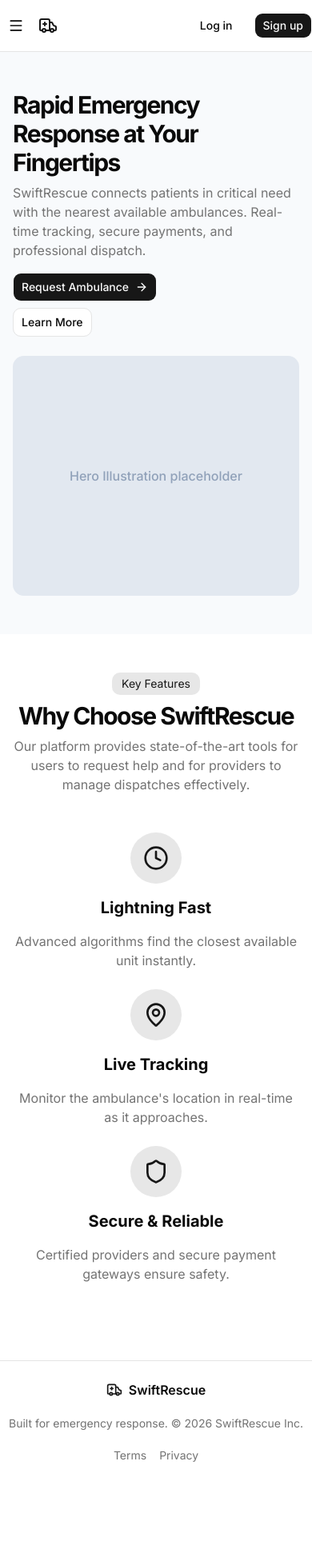
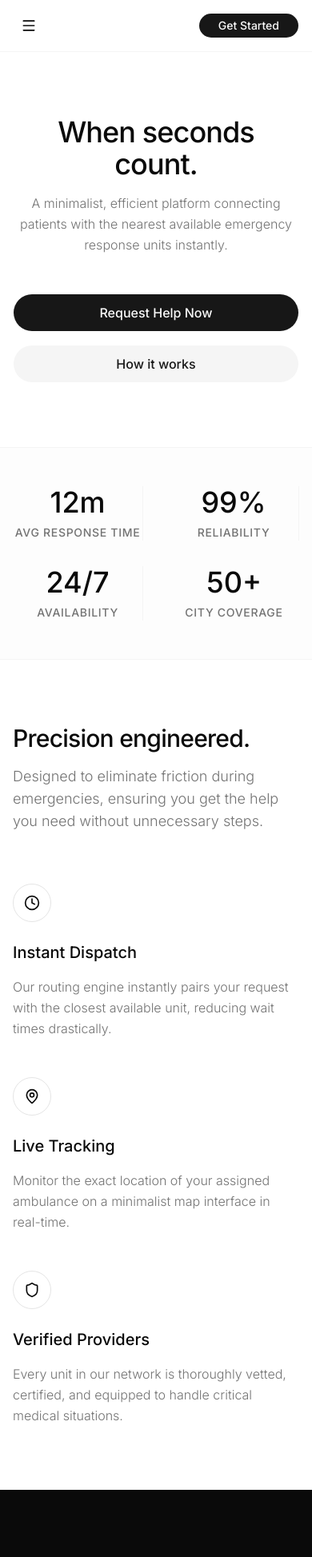
Before and after one commit to arpansarkar112/Emergency_Ambulance_Dispatch_System_frontend, a Next.js app: page / in a window 390 px wide. Shown: the top 1947 px of the page at 80% size. Before the commit the page ends 1854 px from the top, so only its background shows below. Built offline with nearby package versions, Linux system fonts and the light colour scheme.

Commit message:
style: overhaul UI to minimalist aesthetic, rename to CallAmbulance, update Google Auth and remove demo login

```diff
--- a/src/app/(auth)/login/page.tsx
+++ b/src/app/(auth)/login/page.tsx
@@ -5,7 +5,6 @@ import { Button } from "@/components/ui/button";
 import { Input } from "@/components/ui/input";
 import { Label } from "@/components/ui/label";
 import { Ambulance } from "lucide-react";
-import { OneClickLogin } from "@/components/shared/OneClickLogin";
 import { signIn } from "next-auth/react";
 import { useState } from "react";
 import { useRouter } from "next/navigation";
@@ -46,7 +45,7 @@ export default function LoginPage() {
         <div className="absolute inset-0 bg-slate-900" />
         <div className="relative z-20 flex items-center text-lg font-medium gap-2">
           <Ambulance className="h-6 w-6" />
-          SwiftRescue
+          CallAmbulance.
         </div>
         <div className="relative z-20 mt-auto">
           <blockquote className="space-y-2">
@@ -92,12 +91,31 @@ export default function LoginPage() {
                   />
                 </div>
                 <Button className="w-full" type="submit" disabled={loading}>
-                  {loading ? "Logging in..." : "🔐 Login"}
+                  {loading ? "Signing in..." : "Sign in"}
                 </Button>
               </div>
             </form>
 
-            <OneClickLogin />
+            <div className="relative">
+              <div className="absolute inset-0 flex items-center">
+                <span className="w-full border-t" />
+              </div>
+              <div className="relative flex justify-center text-xs uppercase">
+                <span className="bg-background px-2 text-muted-foreground">
+                  Or continue with
+                </span>
+              </div>
+            </div>
+
+            <Button variant="outline" type="button" disabled={loading} onClick={() => signIn("google")}>
+              <svg role="img" viewBox="0 0 24 24" className="mr-2 h-4 w-4">
+                <path
+                  fill="currentColor"
+                  d="M12.48 10.92v3.28h7.84c-.24 1.84-.853 3.187-1.787 4.133-1.147 1.147-2.933 2.4-6.053 2.4-4.827 0-8.6-3.893-8.6-8.72s3.773-8.72 8.6-8.72c2.6 0 4.507 1.027 5.907 2.347l2.307-2.307C18.747 1.44 16.133 0 12.48 0 5.867 0 .307 5.387.307 12s5.56 12 12.173 12c3.573 0 6.267-1.173 8.373-3.36 2.16-2.16 2.84-5.213 2.84-7.667 0-.76-.053-1.467-.173-2.053H12.48z"
+                />
+              </svg>
+              Google
+            </Button>
           </div>
 
           <p className="px-8 text-center text-sm text-muted-foreground">
--- a/src/app/(auth)/register/page.tsx
+++ b/src/app/(auth)/register/page.tsx
@@ -7,6 +7,7 @@ import { Label } from "@/components/ui/label";
 import { Ambulance } from "lucide-react";
 import { useState } from "react";
 import { toast } from "sonner";
+import { signIn } from "next-auth/react";
 import { useForm } from "react-hook-form";
 import { zodResolver } from "@hookform/resolvers/zod";
 import * as z from "zod";
@@ -35,7 +36,7 @@ export default function RegisterPage() {
         <div className="absolute inset-0 bg-slate-900" />
         <div className="relative z-20 flex items-center text-lg font-medium gap-2">
           <Ambulance className="h-6 w-6" />
-          SwiftRescue
+          CallAmbulance.
         </div>
         <div className="relative z-20 mt-auto">
           <blockquote className="space-y-2">
@@ -106,6 +107,27 @@ export default function RegisterPage() {
             </div>
           </form>
 
+          <div className="relative">
+            <div className="absolute inset-0 flex items-center">
+              <span className="w-full border-t" />
+            </div>
+            <div className="relative flex justify-center text-xs uppercase">
+              <span className="bg-background px-2 text-muted-foreground">
+                Or continue with
+              </span>
+            </div>
+          </div>
+
+          <Button variant="outline" type="button" disabled={loading} onClick={() => signIn("google")}>
+            <svg role="img" viewBox="0 0 24 24" className="mr-2 h-4 w-4">
+              <path
+                fill="currentColor"
+                d="M12.48 10.92v3.28h7.84c-.24 1.84-.853 3.187-1.787 4.133-1.147 1.147-2.933 2.4-6.053 2.4-4.827 0-8.6-3.893-8.6-8.72s3.773-8.72 8.6-8.72c2.6 0 4.507 1.027 5.907 2.347l2.307-2.307C18.747 1.44 16.133 0 12.48 0 5.867 0 .307 5.387.307 12s5.56 12 12.173 12c3.573 0 6.267-1.173 8.373-3.36 2.16-2.16 2.84-5.213 2.84-7.667 0-.76-.053-1.467-.173-2.053H12.48z"
+              />
+            </svg>
+            Google
+          </Button>
+
           <p className="px-8 text-center text-sm text-muted-foreground">
             Already have an account?{" "}
             <Link href="/login" className="underline underline-offset-4 hover:text-primary">
--- a/src/app/(public)/page.tsx
+++ b/src/app/(public)/page.tsx
@@ -1,81 +1,122 @@
 import Link from "next/link";
 import { Button } from "@/components/ui/button";
-import { ArrowRight, Clock, Shield, MapPin } from "lucide-react";
+import { ArrowRight, Clock, Shield, MapPin, Activity } from "lucide-react";
 
 export default function HomePage() {
   return (
-    <div className="flex flex-col items-center">
+    <div className="flex flex-col items-center bg-background text-foreground">
       {/* Hero Section */}
-      <section className="w-full py-12 md:py-24 lg:py-32 xl:py-48 bg-slate-50 dark:bg-slate-900">
-        <div className="container px-4 md:px-6">
-          <div className="grid gap-6 lg:grid-cols-[1fr_400px] lg:gap-12 xl:grid-cols-[1fr_600px]">
-            <div className="flex flex-col justify-center space-y-4">
-              <div className="space-y-2">
-                <h1 className="text-3xl font-bold tracking-tighter sm:text-5xl xl:text-6xl/none">
-                  Rapid Emergency Response at Your Fingertips
+      <section className="w-full py-20 md:py-32 lg:py-48 flex items-center justify-center">
+        <div className="container px-4 md:px-6 flex flex-col items-center text-center space-y-8">
+          <div className="space-y-4 max-w-3xl">
+            <h1 className="text-4xl font-medium tracking-tight sm:text-6xl lg:text-7xl">
+              When seconds count.
             </h1>
-                <p className="max-w-[600px] text-muted-foreground md:text-xl">
-                  SwiftRescue connects patients in critical need with the nearest available ambulances. Real-time tracking, secure payments, and professional dispatch.
+            <p className="mx-auto max-w-[600px] text-muted-foreground md:text-xl font-light leading-relaxed">
+              A minimalist, efficient platform connecting patients with the nearest available emergency response units instantly.
             </p>
           </div>
-              <div className="flex flex-col gap-2 min-[400px]:flex-row">
+          <div className="flex flex-col sm:flex-row gap-4 w-full sm:w-auto mt-4">
             <Link href="/register">
-                  <Button size="lg" className="gap-2">
-                    Request Ambulance <ArrowRight className="h-4 w-4" />
+              <Button size="lg" className="w-full sm:w-auto rounded-full px-8 h-12 text-md">
+                Request Help Now
               </Button>
             </Link>
             <Link href="/services">
-                  <Button size="lg" variant="outline">
-                    Learn More
+              <Button size="lg" variant="secondary" className="w-full sm:w-auto rounded-full px-8 h-12 text-md">
+                How it works
               </Button>
             </Link>
           </div>
         </div>
-            <div className="flex items-center justify-center">
-              <div className="relative h-[300px] w-full sm:h-[400px] lg:h-[500px] rounded-xl overflow-hidden bg-slate-200 dark:bg-slate-800 flex items-center justify-center">
-                <div className="text-slate-400 font-medium">Hero Illustration placeholder</div>
+      </section>
+
+      {/* Stats/Visual Separator */}
+      <section className="w-full border-y border-border/40 bg-muted/20 py-12">
+        <div className="container px-4 md:px-6">
+          <div className="grid grid-cols-2 md:grid-cols-4 gap-8 text-center divide-x divide-border/40">
+            <div className="space-y-2">
+              <h4 className="text-4xl font-medium">12m</h4>
+              <p className="text-sm text-muted-foreground font-medium uppercase tracking-wider">Avg Response Time</p>
             </div>
+            <div className="space-y-2">
+              <h4 className="text-4xl font-medium">99%</h4>
+              <p className="text-sm text-muted-foreground font-medium uppercase tracking-wider">Reliability</p>
+            </div>
+            <div className="space-y-2">
+              <h4 className="text-4xl font-medium">24/7</h4>
+              <p className="text-sm text-muted-foreground font-medium uppercase tracking-wider">Availability</p>
+            </div>
+            <div className="space-y-2">
+              <h4 className="text-4xl font-medium">50+</h4>
+              <p className="text-sm text-muted-foreground font-medium uppercase tracking-wider">City Coverage</p>
             </div>
           </div>
         </div>
       </section>
 
       {/* Features Section */}
-      <section className="w-full py-12 md:py-24 lg:py-32">
+      <section className="w-full py-20 md:py-32">
         <div className="container px-4 md:px-6">
-          <div className="flex flex-col items-center justify-center space-y-4 text-center">
-            <div className="space-y-2">
-              <div className="inline-block rounded-lg bg-primary/10 px-3 py-1 text-sm text-primary">
-                Key Features
+          <div className="mb-16">
+            <h2 className="text-3xl font-medium tracking-tight sm:text-4xl mb-4">Precision engineered.</h2>
+            <p className="text-muted-foreground text-lg font-light max-w-[600px]">
+              Designed to eliminate friction during emergencies, ensuring you get the help you need without unnecessary steps.
+            </p>
           </div>
-              <h2 className="text-3xl font-bold tracking-tighter sm:text-5xl">Why Choose SwiftRescue</h2>
-              <p className="max-w-[900px] text-muted-foreground md:text-xl/relaxed lg:text-base/relaxed xl:text-xl/relaxed">
-                Our platform provides state-of-the-art tools for users to request help and for providers to manage dispatches effectively.
+
+          <div className="grid gap-12 md:grid-cols-3">
+            <div className="group space-y-4">
+              <div className="h-12 w-12 rounded-full border border-border flex items-center justify-center mb-6 group-hover:bg-foreground group-hover:text-background transition-colors">
+                <Clock className="h-5 w-5" />
+              </div>
+              <h3 className="text-xl font-medium">Instant Dispatch</h3>
+              <p className="text-muted-foreground font-light leading-relaxed">
+                Our routing engine instantly pairs your request with the closest available unit, reducing wait times drastically.
+              </p>
+            </div>
+            <div className="group space-y-4">
+              <div className="h-12 w-12 rounded-full border border-border flex items-center justify-center mb-6 group-hover:bg-foreground group-hover:text-background transition-colors">
+                <MapPin className="h-5 w-5" />
+              </div>
+              <h3 className="text-xl font-medium">Live Tracking</h3>
+              <p className="text-muted-foreground font-light leading-relaxed">
+                Monitor the exact location of your assigned ambulance on a minimalist map interface in real-time.
+              </p>
+            </div>
+            <div className="group space-y-4">
+              <div className="h-12 w-12 rounded-full border border-border flex items-center justify-center mb-6 group-hover:bg-foreground group-hover:text-background transition-colors">
+                <Shield className="h-5 w-5" />
+              </div>
+              <h3 className="text-xl font-medium">Verified Providers</h3>
+              <p className="text-muted-foreground font-light leading-relaxed">
+                Every unit in our network is thoroughly vetted, certified, and equipped to handle critical medical situations.
               </p>
             </div>
           </div>
-          <div className="mx-auto grid max-w-5xl items-center gap-6 py-12 lg:grid-cols-3 lg:gap-12">
-            <div className="flex flex-col items-center space-y-4 text-center">
-              <div className="flex h-16 w-16 items-center justify-center rounded-full bg-primary/10">
-                <Clock className="h-8 w-8 text-primary" />
         </div>
-              <h3 className="text-xl font-bold">Lightning Fast</h3>
-              <p className="text-muted-foreground">Advanced algorithms find the closest available unit instantly.</p>
-            </div>
-            <div className="flex flex-col items-center space-y-4 text-center">
-              <div className="flex h-16 w-16 items-center justify-center rounded-full bg-primary/10">
-                <MapPin className="h-8 w-8 text-primary" />
-              </div>
-              <h3 className="text-xl font-bold">Live Tracking</h3>
-              <p className="text-muted-foreground">Monitor the ambulance's location in real-time as it approaches.</p>
-            </div>
-            <div className="flex flex-col items-center space-y-4 text-center">
-              <div className="flex h-16 w-16 items-center justify-center rounded-full bg-primary/10">
-                <Shield className="h-8 w-8 text-primary" />
-              </div>
-              <h3 className="text-xl font-bold">Secure & Reliable</h3>
-              <p className="text-muted-foreground">Certified providers and secure payment gateways ensure safety.</p>
-            </div>
+      </section>
+
+      {/* CTA Section */}
+      <section className="w-full py-20 md:py-32 bg-foreground text-background">
+        <div className="container px-4 md:px-6 flex flex-col items-center text-center space-y-8">
+          <h2 className="text-3xl font-medium tracking-tight sm:text-5xl max-w-2xl">
+            Ready to deploy? Join the network.
+          </h2>
+          <p className="text-muted font-light text-lg max-w-xl">
+            Whether you are a healthcare provider or someone looking to secure a reliable emergency safety net.
+          </p>
+          <div className="flex flex-col sm:flex-row gap-4 mt-8">
+            <Link href="/register">
+              <Button size="lg" variant="secondary" className="rounded-full px-8 h-12 text-md w-full sm:w-auto text-foreground">
+                Create an account
+              </Button>
+            </Link>
+            <Link href="/contact">
+              <Button size="lg" className="rounded-full px-8 h-12 text-md w-full sm:w-auto bg-transparent border border-muted/30 hover:bg-muted/10 text-background">
+                Contact Sales
+              </Button>
+            </Link>
           </div>
         </div>
       </section>
--- a/src/app/(public)/services/page.tsx
+++ b/src/app/(public)/services/page.tsx
@@ -1 +1,24 @@
-export default function Page() { return <div className='container py-24 px-4 min-h-[60vh]'><h1>Page Content</h1></div> }
+export default function ServicesPage() {
+  return (
+    <div className="container mx-auto px-4 py-24 min-h-[70vh] flex flex-col items-center text-center">
+      <h1 className="text-4xl font-medium tracking-tight mb-6">Our Services</h1>
+      <p className="text-lg text-muted-foreground font-light max-w-2xl mb-12">
+        A seamless suite of tools for emergency response coordination.
+      </p>
+      <div className="grid md:grid-cols-3 gap-8 text-left max-w-4xl">
+        <div className="space-y-3">
+          <h3 className="text-xl font-medium">Instant Dispatching</h3>
+          <p className="text-muted-foreground font-light">Algorithmic routing ensures the closest available unit is deployed to your exact coordinates.</p>
+        </div>
+        <div className="space-y-3">
+          <h3 className="text-xl font-medium">Fleet Management</h3>
+          <p className="text-muted-foreground font-light">Tools for hospitals and independent providers to manage their units seamlessly.</p>
+        </div>
+        <div className="space-y-3">
+          <h3 className="text-xl font-medium">API Integrations</h3>
+          <p className="text-muted-foreground font-light">Direct integration with existing hospital software and 911 dispatch centers.</p>
+        </div>
+      </div>
+    </div>
+  );
+}
--- a/src/app/layout.tsx
+++ b/src/app/layout.tsx
@@ -9,8 +9,8 @@ import AuthProvider from "@/components/providers/AuthProvider";
 const inter = Inter({ subsets: ["latin"] });
 
 export const metadata: Metadata = {
-  title: "Ambulance Dispatch System",
-  description: "Emergency Ambulance Dispatch and Management System",
+  title: "CallAmbulance",
+  description: "Minimalist emergency response platform.",
 };
 
 export default function RootLayout({
--- a/src/components/shared/Footer.tsx
+++ b/src/components/shared/Footer.tsx
@@ -1,20 +1,18 @@
 import Link from "next/link";
-import { Ambulance } from "lucide-react";
 
 export function Footer() {
   return (
-    <footer className="border-t py-6 md:py-0">
-      <div className="container flex flex-col items-center justify-between gap-4 md:h-24 md:flex-row">
-        <div className="flex items-center gap-2 font-semibold">
-          <Ambulance className="h-5 w-5 text-primary" />
-          <span>SwiftRescue</span>
+    <footer className="border-t border-border/40 py-12 bg-background">
+      <div className="container mx-auto px-4 md:px-8 flex flex-col md:flex-row items-center justify-between gap-6">
+        <div className="flex items-center gap-2 font-medium tracking-tight">
+          <span>CallAmbulance.</span>
         </div>
-        <p className="text-center text-sm leading-loose text-muted-foreground md:text-left">
-          Built for emergency response. &copy; {new Date().getFullYear()} SwiftRescue Inc.
+        <p className="text-center text-sm text-muted-foreground md:text-left">
+          &copy; {new Date().getFullYear()} CallAmbulance. All rights reserved.
         </p>
-        <div className="flex gap-4 text-sm text-muted-foreground">
-          <Link href="/terms" className="hover:underline">Terms</Link>
-          <Link href="/privacy" className="hover:underline">Privacy</Link>
+        <div className="flex gap-6 text-sm text-muted-foreground">
+          <Link href="/terms" className="hover:text-foreground transition-colors">Terms</Link>
+          <Link href="/privacy" className="hover:text-foreground transition-colors">Privacy</Link>
         </div>
       </div>
     </footer>
--- a/src/components/shared/MobileMenu.tsx
+++ b/src/components/shared/MobileMenu.tsx
@@ -1,7 +1,6 @@
 "use client";
 
 import { Sheet, SheetContent, SheetTrigger } from "@/components/ui/sheet";
-import { Button } from "@/components/ui/button";
 import { Menu } from "lucide-react";
 import Link from "next/link";
 import { useState } from "react";
@@ -11,19 +10,25 @@ export function MobileMenu() {
 
   return (
     <Sheet open={open} onOpenChange={setOpen}>
-      <SheetTrigger className="inline-flex items-center justify-center whitespace-nowrap rounded-md text-sm font-medium ring-offset-background transition-colors focus-visible:outline-none focus-visible:ring-2 focus-visible:ring-ring focus-visible:ring-offset-2 disabled:pointer-events-none disabled:opacity-50 hover:bg-accent hover:text-accent-foreground h-10 w-10 md:hidden">
+      <SheetTrigger className="inline-flex items-center justify-center whitespace-nowrap rounded-md text-sm font-medium transition-colors hover:bg-accent hover:text-accent-foreground h-10 w-10 md:hidden">
         <Menu className="h-5 w-5" />
         <span className="sr-only">Toggle Menu</span>
       </SheetTrigger>
-      <SheetContent side="left" className="pr-0">
-        <div className="flex flex-col gap-4 py-4">
-          <Link href="/" className="font-bold text-xl text-primary mb-4" onClick={() => setOpen(false)}>
-            SwiftRescue
+      <SheetContent side="left" className="pr-0 border-r-0 w-[300px]">
+        <div className="flex flex-col gap-6 py-6 px-2">
+          <Link href="/" className="font-medium text-xl tracking-tight mb-4" onClick={() => setOpen(false)}>
+            CallAmbulance.
           </Link>
-          <Link href="/about" className="text-sm font-medium" onClick={() => setOpen(false)}>About</Link>
-          <Link href="/services" className="text-sm font-medium" onClick={() => setOpen(false)}>Services</Link>
-          <Link href="/pricing" className="text-sm font-medium" onClick={() => setOpen(false)}>Pricing</Link>
-          <Link href="/contact" className="text-sm font-medium" onClick={() => setOpen(false)}>Contact</Link>
+          <div className="flex flex-col gap-4">
+            <Link href="/about" className="text-lg text-muted-foreground hover:text-foreground transition-colors" onClick={() => setOpen(false)}>About</Link>
+            <Link href="/services" className="text-lg text-muted-foreground hover:text-foreground transition-colors" onClick={() => setOpen(false)}>Services</Link>
+            <Link href="/pricing" className="text-lg text-muted-foreground hover:text-foreground transition-colors" onClick={() => setOpen(false)}>Pricing</Link>
+            <Link href="/contact" className="text-lg text-muted-foreground hover:text-foreground transition-colors" onClick={() => setOpen(false)}>Contact</Link>
+          </div>
+          <div className="flex flex-col gap-4 mt-8 pt-8 border-t border-border/40 w-3/4">
+            <Link href="/login" className="text-lg text-muted-foreground hover:text-foreground transition-colors" onClick={() => setOpen(false)}>Sign in</Link>
+            <Link href="/register" className="text-lg text-foreground font-medium transition-colors" onClick={() => setOpen(false)}>Get Started</Link>
+          </div>
         </div>
       </SheetContent>
     </Sheet>
--- a/src/components/shared/Navbar.tsx
+++ b/src/components/shared/Navbar.tsx
@@ -1,33 +1,31 @@
 import Link from "next/link";
 import { Button } from "@/components/ui/button";
-import { Ambulance } from "lucide-react";
 import { MobileMenu } from "./MobileMenu";
 
 export function Navbar() {
   return (
-    <header className="sticky top-0 z-50 w-full border-b bg-background/95 backdrop-blur supports-[backdrop-filter]:bg-background/60">
-      <div className="container flex h-16 items-center justify-between">
+    <header className="sticky top-0 z-50 w-full bg-background/80 backdrop-blur-md border-b border-border/40">
+      <div className="container mx-auto flex h-16 items-center justify-between px-4 md:px-8">
         <div className="flex items-center gap-2">
           <MobileMenu />
-          <Link href="/" className="flex items-center gap-2 font-bold text-xl text-primary">
-            <Ambulance className="h-6 w-6" />
-            <span className="hidden sm:inline-block">SwiftRescue</span>
+          <Link href="/" className="flex items-center gap-2 font-medium text-lg tracking-tight">
+            <span className="hidden sm:inline-block">CallAmbulance.</span>
           </Link>
         </div>
 
-        <nav className="hidden md:flex gap-6 items-center text-sm font-medium">
-          <Link href="/about" className="transition-colors hover:text-foreground/80 text-foreground/60">About</Link>
-          <Link href="/services" className="transition-colors hover:text-foreground/80 text-foreground/60">Services</Link>
-          <Link href="/pricing" className="transition-colors hover:text-foreground/80 text-foreground/60">Pricing</Link>
-          <Link href="/contact" className="transition-colors hover:text-foreground/80 text-foreground/60">Contact</Link>
+        <nav className="hidden md:flex gap-8 items-center text-sm font-medium">
+          <Link href="/about" className="text-muted-foreground hover:text-foreground transition-colors">About</Link>
+          <Link href="/services" className="text-muted-foreground hover:text-foreground transition-colors">Services</Link>
+          <Link href="/pricing" className="text-muted-foreground hover:text-foreground transition-colors">Pricing</Link>
+          <Link href="/contact" className="text-muted-foreground hover:text-foreground transition-colors">Contact</Link>
         </nav>
 
         <div className="flex items-center gap-4">
-          <Link href="/login">
-            <Button variant="ghost">Log in</Button>
+          <Link href="/login" className="hidden sm:inline-block text-sm font-medium text-muted-foreground hover:text-foreground transition-colors">
+            Sign in
           </Link>
           <Link href="/register">
-            <Button>Sign up</Button>
+            <Button variant="default" className="rounded-full px-6">Get Started</Button>
           </Link>
         </div>
       </div>
```
Also changed, not shown: src/app/(public)/about/page.tsx (+10 -1 lines), src/app/(public)/contact/page.tsx (+20 -1 lines), src/app/(public)/pricing/page.tsx (+22 -1 lines), src/lib/auth.ts (+27 -1 lines). Lines whose indentation alone changed are shown as unchanged.
